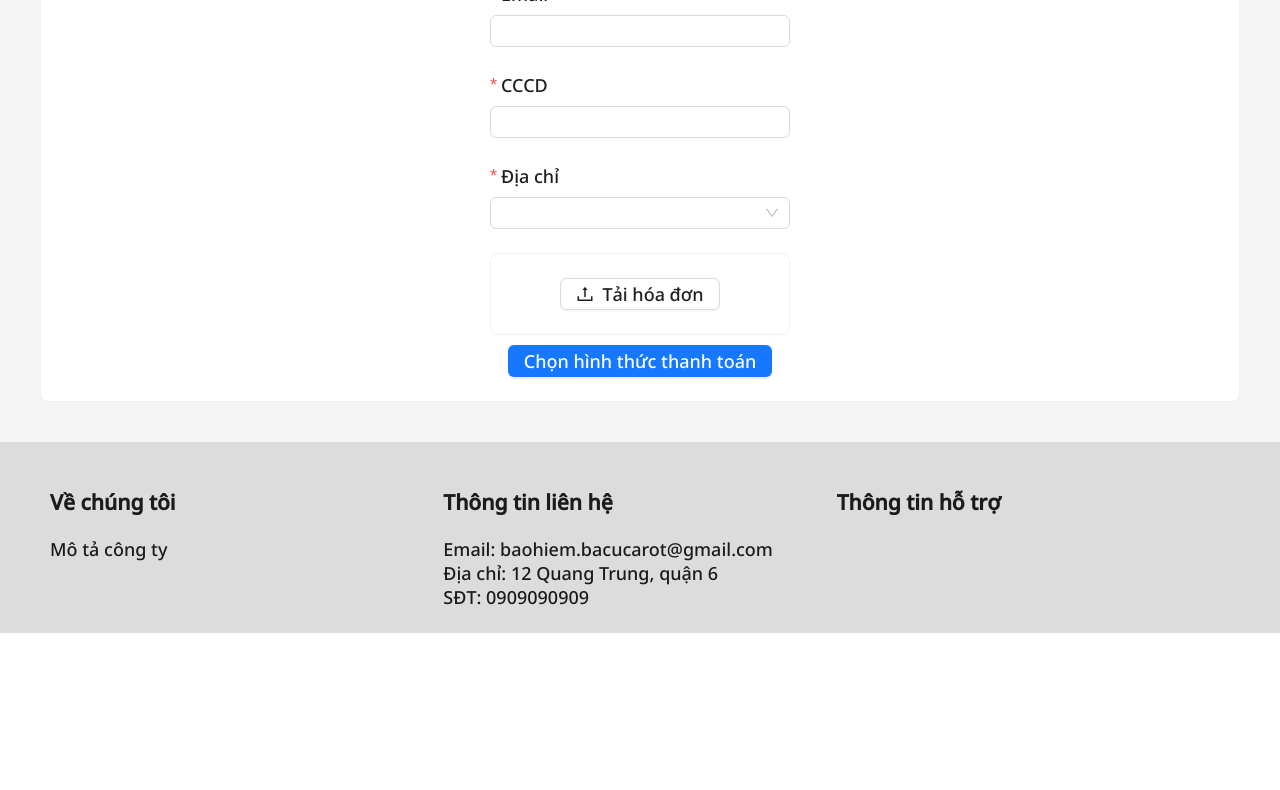
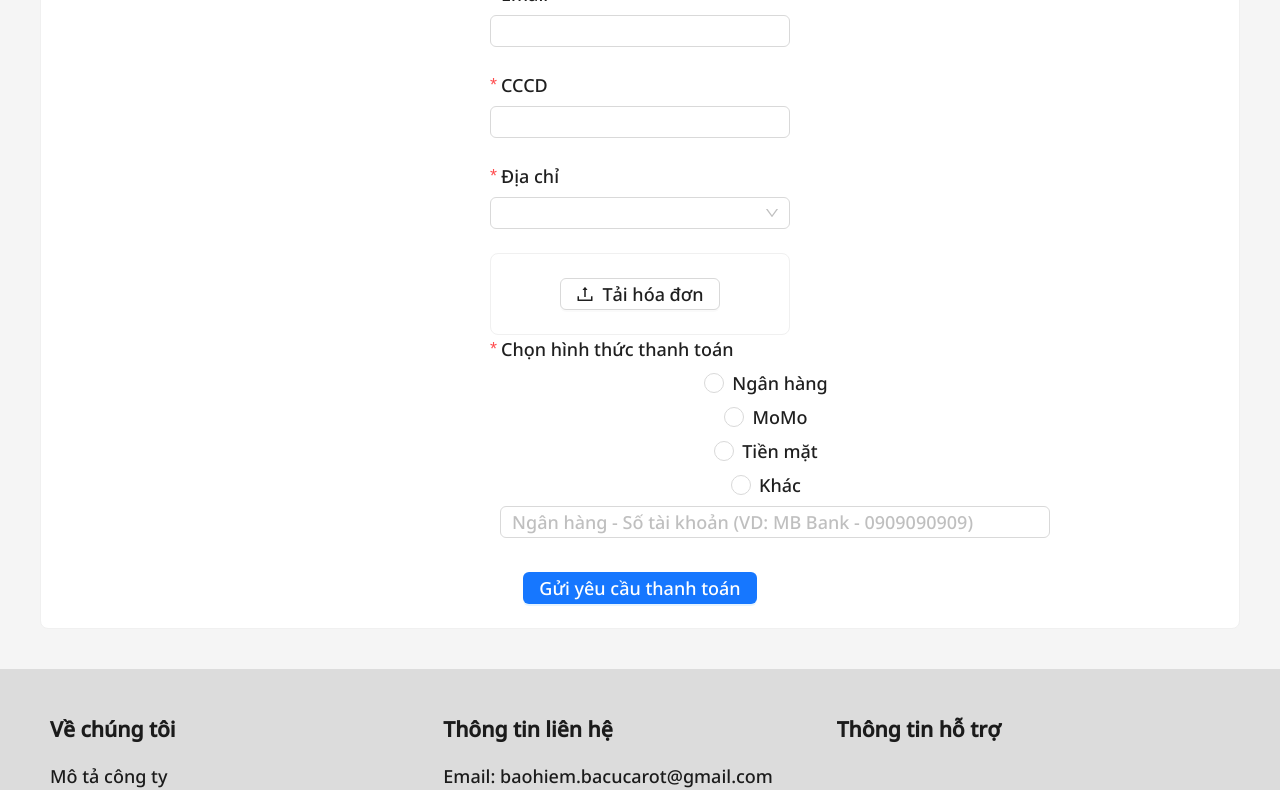
Before and after one commit to nthihongphuc/System-Of-Health-Insurance, a React (Vite) app: page /payment_request in a window 1280 px wide. Shown: the part 512-1302 px from the top of the page. Before the commit the page ends 1145 px from the top, so only its background shows below. Built offline with nearby package versions, Linux system fonts and the light colour scheme.

Commit message:
fix ui type+ requets payment

```diff
--- a/src/pages/RequestPayment.jsx
+++ b/src/pages/RequestPayment.jsx
@@ -14,11 +14,13 @@ import {
   Radio,
   message,
   Upload,
+  Space,
+  Typography
 } from "antd";
 import { Content } from "antd/es/layout/layout";
 import { address } from "../data/address";
 import { useNavigate } from "react-router-dom";
-
+const { Text } = Typography;
 
 const props = {
   name: "file",
@@ -39,13 +41,19 @@ const props = {
 };
 
 const RequestPayment = () => {
-  // const [componentDisabled, setComponentDisabled] = useState(true);
+  const [componentDisabled, setComponentDisabled] = useState(true);
   const navigate = useNavigate();
   const {
     token: { colorBgContainer },
   } = theme.useToken();
   const onFinish = (values) => {
     console.log(values);
+  };
+
+  const [value, setValue] = useState(1);
+  const onChange = (e) => {
+    console.log('radio checked', e.target.value);
+    setValue(e.target.value);
   };
   return (
     <Layout style={{ height: "100%" }}>
@@ -156,23 +164,79 @@ const RequestPayment = () => {
               </Upload>
             </Card>
             {/* Nút để qua trang chọn hình thức thanh toán */}
+            <Form.Item
+              style={{ width: "100%"}}
+              bodyStyle={{
+                display: "flex",
+                flexDirection: "column",
+                alignItems: "center",
+              }}
+              label="Chọn hình thức thanh toán"
+              name="type-payment"
+              rules={[
+                {
+                  required: true,
+                  message: "Vui lòng chọn hình thức thanh toán!",
+                },
+              ]}
+            >
+              <Radio.Group onChange={onChange} value={value}>
+                <Space direction="vertical">
+                  <Radio value={1}>Ngân hàng</Radio>
+                  <Radio value={2}>MoMo</Radio>
+                  <Radio value={3}>Tiền mặt</Radio>
+                  <Radio value={4}>Khác</Radio>
+                    {value === 1 ? (
+                      <Input
+                      placeholder="Ngân hàng - Số tài khoản (VD: MB Bank - 0909090909)"
+                        style={{
+                          width: 550,
+                          marginLeft: 10,
+                        }}
+                      />
+                    ) : null}
+                    {value === 2 ? (
+                      <Input
+                      placeholder="MoMo - Số điện thoại (VD: MoMo - 0909090909)"
+                        style={{
+                          width: 550,
+                          marginLeft: 10,
+                        }}
+                      />
+                    ) : null}
+                    {value === 3 ? (
+                      <Text italic
+                      style={{
+                        marginLeft: 10,
+                      }}
+                       >
+                      <p>Khách hàng đến nhận trực tiếp tại công ty. Địa chỉ: 12 Quang Trung, Q6.</p>
+                      </Text>
+                    ) : null}
+                    {value === 4 ? (
+                      <Input
+                        placeholder="Nhập yêu cầu khác"
+                        style={{
+                          width: 550,
+                          marginLeft: 10,
+                        }}
+                      />
+                    ) : null}
+                </Space>
+              </Radio.Group>
+
+            </Form.Item>
+            {/* Nút gửi yêu cầu */}
             <Button
-              type="primary"
-              className="request-payment-button"
-              style={{ marginTop: 10 }}
-              onClick={() => {
-                if (!localStorage.getItem("access_token")) {
-                  navigate("/login");
-                } else {
-                  navigate(`/type_payment`);
-                }
-              }}
-            >
-              <div>Chọn hình thức thanh toán</div>
-            </Button>
-            {/* <Button type="primary" htmlType="submit" style={{ marginTop: 10 }}>
-              Chọn hình thức thanh toán
-            </Button> */}
+                type="primary"
+                htmlType="submit"
+                className="request-payment-form-button"
+                style={{ marginTop: 10 }}
+              >
+                Gửi yêu cầu thanh toán
+              </Button>
+
+
           </Form>
         </Card>
       </Content>
```
